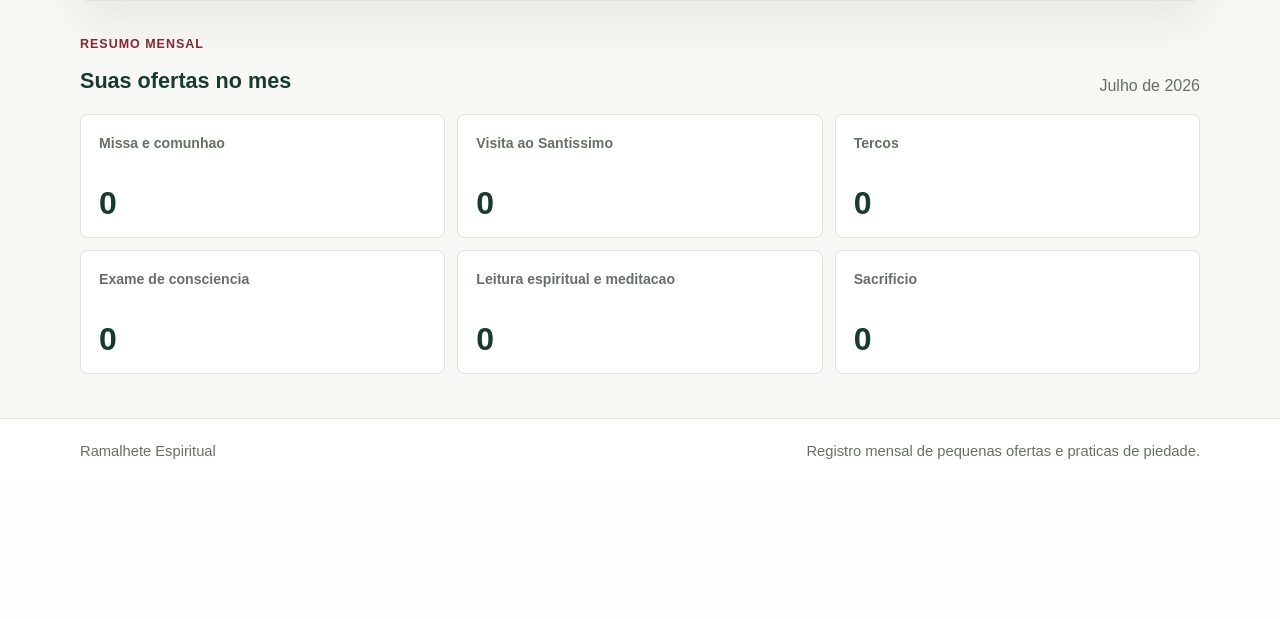
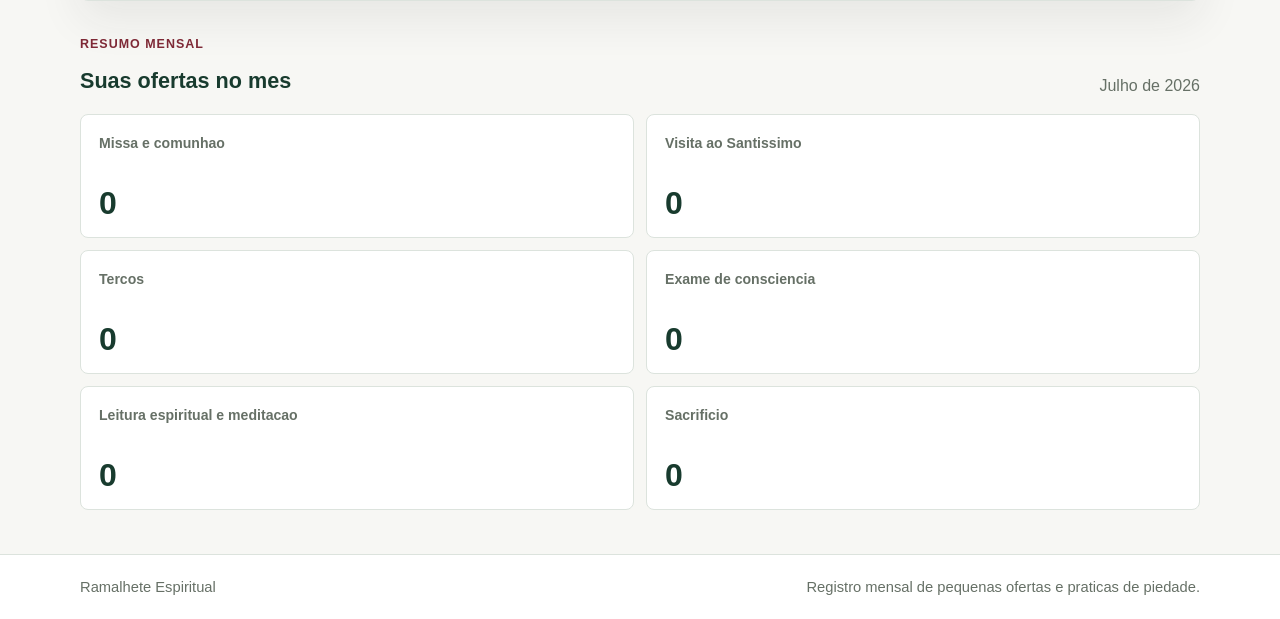
Before and after one commit to yRicke/RamalheteEspiritual, a Django app: page / in a window 1280 px wide. Shown: the part 1116-1735 px from the top of the page. Before the commit the page ends 1575 px from the top, so only its background shows below. Run offline with Django 5.2, Linux system fonts and the light colour scheme; the visitor is signed in with stand-in values (Sample User, id 1); data that the repository does not hold is empty.

Commit message:
style(summary): display two cards per row

```diff
--- a/app/static/app/css/styles.css
+++ b/app/static/app/css/styles.css
@@ -314,7 +314,7 @@ textarea {
 
 .summary-grid {
     display: grid;
-    grid-template-columns: repeat(3, minmax(0, 1fr));
+    grid-template-columns: repeat(2, minmax(0, 1fr));
     gap: 12px;
 }
 
@@ -603,10 +603,6 @@ textarea {
         align-items: flex-start;
     }
 
-    .summary-grid {
-        grid-template-columns: repeat(2, minmax(0, 1fr));
-    }
-
     .day-cell {
         min-height: 70px;
         padding: 7px;
```
